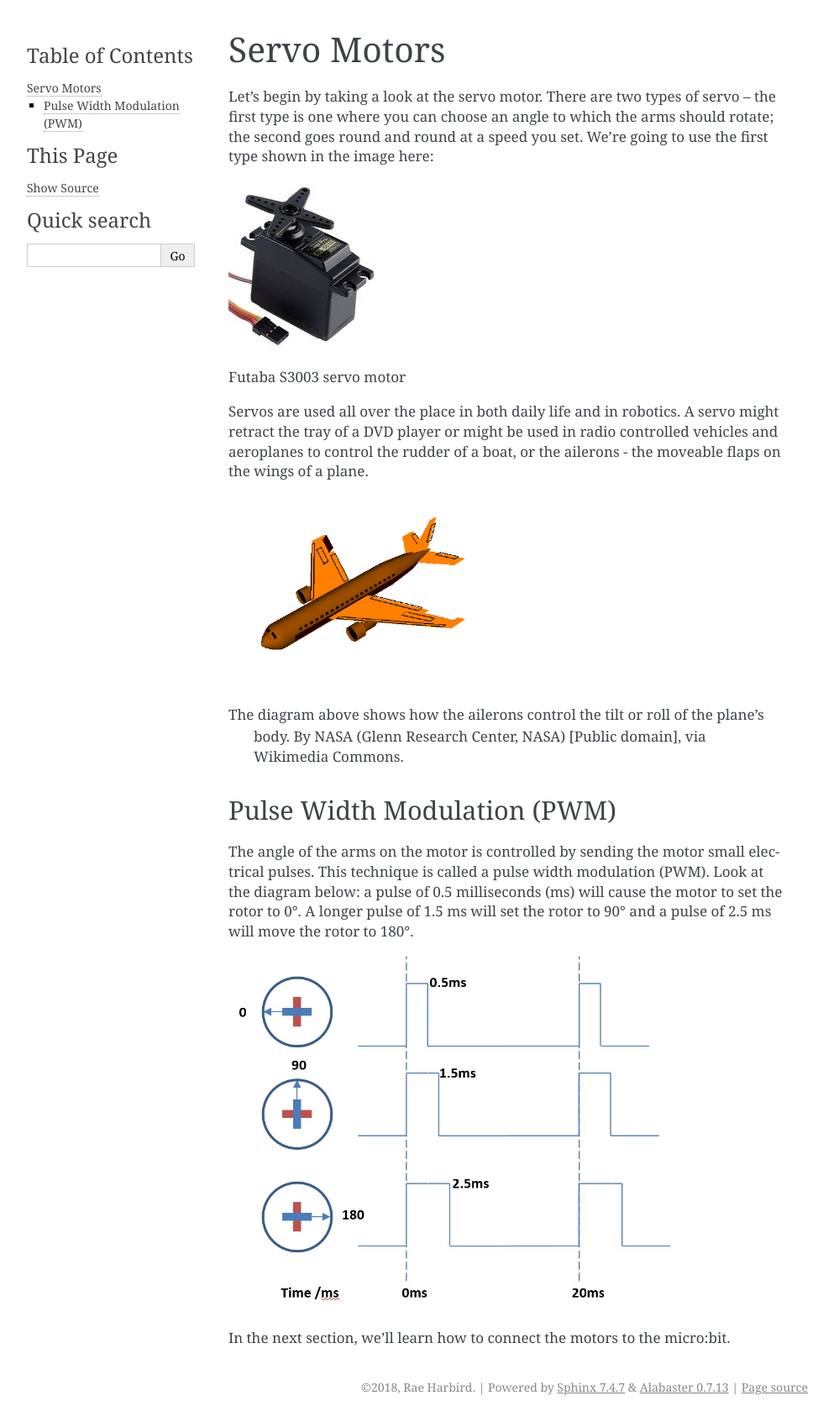
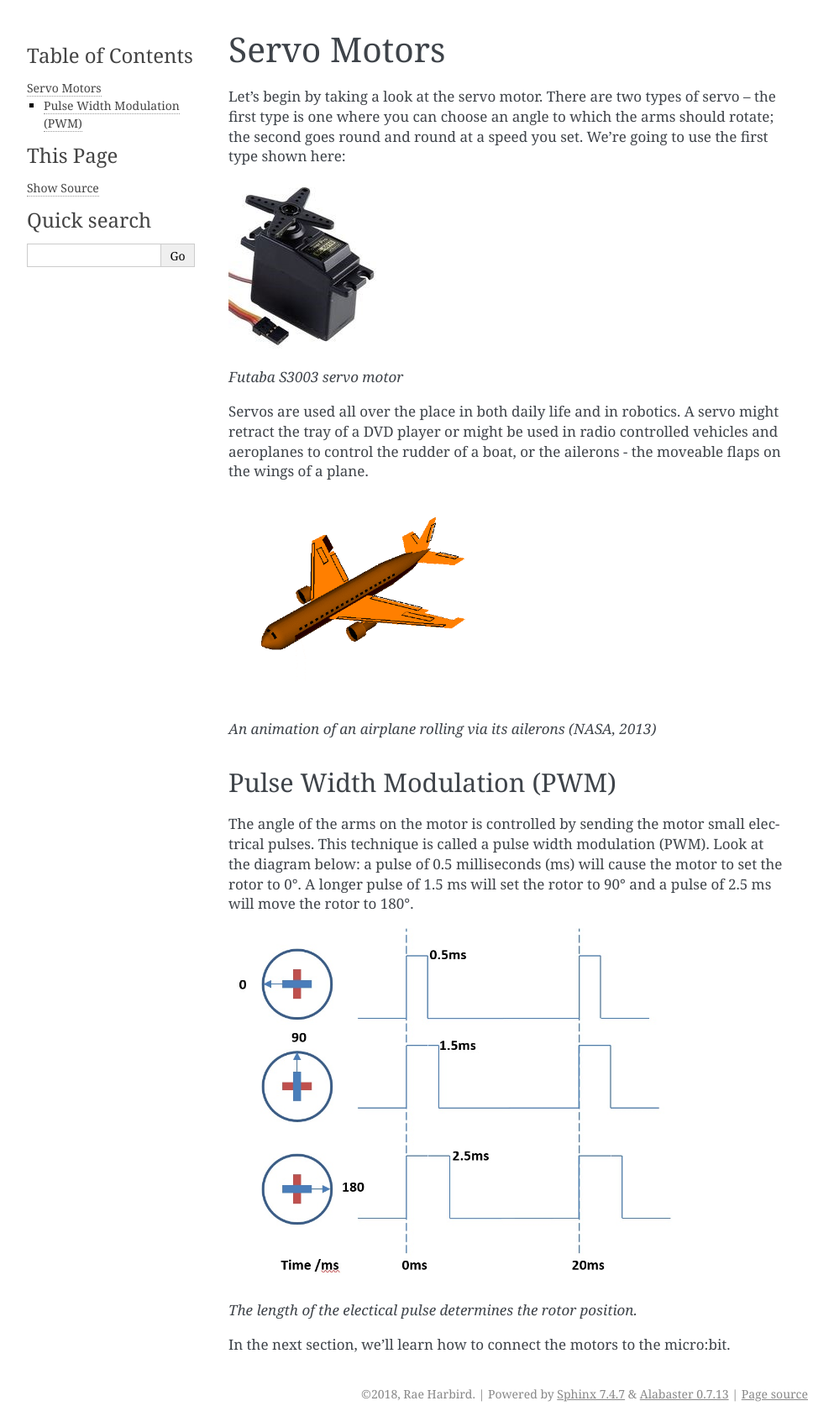
Before and after one commit to rharbird/ucl-microbit-robotics-readthedocs, a Sphinx documentation site: the page built from source/motors.rst, in a window 1280 px wide. Shown: the whole page at 84% size, without its empty margins (148-1141 px from the left). Built offline with Sphinx 7.4.7, drawn with Linux system fonts in a browser that asks for light colours; pages that are not in the unit, such as notebooks, are missing from menus.

Commit message:
More formatting changes

```diff
--- a/source/connections.rst
+++ b/source/connections.rst
@@ -2,7 +2,8 @@
 Connecting the motors to the micro:bit
 **************************************
 Although the micro:bit can drive up to 3 servo motors, we have decided to use a second board to connect the MicroBit to the servos, for two reasons:
-*	The micro:bit works on a 3.3V circuit, and the servos work on ~5V. Consequently, we can’t just connect the two together anyway.
+
+*	The micro:bit works on a 3.3V circuit, and the servos work on ~5V. This means that we can’t just connect the two together anyway.
 
 *	We can connect up to 16 servos to the MicroBit using an interface board – we could make a very long snake or Caterpillar.
 
--- a/source/motors.rst
+++ b/source/motors.rst
@@ -4,11 +4,11 @@ Servo Motors
 Let's begin by taking a look at the servo motor. There are two types of
 servo – the first type is one where you can choose an angle to which the arms
 should rotate; the second goes round and round at a speed you set. We’re going
-to use the first type shown in the image here:
+to use the first type shown here:
 
 .. image:: pictures/futabaS3003.jpg
 
-Futaba S3003 servo motor
+*Futaba S3003 servo motor*
 
 Servos are used all over the place in both daily life and in robotics. A servo
 might retract the tray of a DVD player or might be used in radio controlled
@@ -17,10 +17,8 @@ moveable flaps on the wings of a plane.
 
 .. image:: pictures/Aileron_roll.gif
   :scale: 60 %
+*An animation of an airplane rolling via its ailerons (NASA, 2013)*
 
-The diagram above shows how the ailerons control the tilt or roll of the plane's
- body. By NASA (Glenn Research Center, NASA) [Public domain], via Wikimedia
- Commons.
 
 Pulse Width Modulation (PWM)
 ----------------------------
@@ -32,5 +30,6 @@ will move the rotor to 180°.
 
 .. image:: pictures/PWM.jpg
   :scale: 60 %
+*The length of the electical pulse determines the rotor position.*
 
 In the next section, we'll learn how to connect the motors to the micro:bit.
--- a/source/references.rst
+++ b/source/references.rst
@@ -6,3 +6,6 @@ Available from: https://www.youtube.com/watch?v=fRVGWCSij_M. [Accessed: 28 April
 
 HowToDrawCartoons. (2011). Hairy Caterpillar, Caterpillar moving. [Online Video]. 21 August 2011.
 Available from: https://www.youtube.com/watch?v=a9Km0edRFG4. [Accessed: 28 April 2018]
+
+NASA (Glenn Research Center, NASA). (2006), [Public domain], via Wikimedia, 10th February 2006. [Accessed: 28 April 2018]
+Commons.
```
Also changed, not shown: source/caterpillar_robot.rst (+3 -5 lines).
